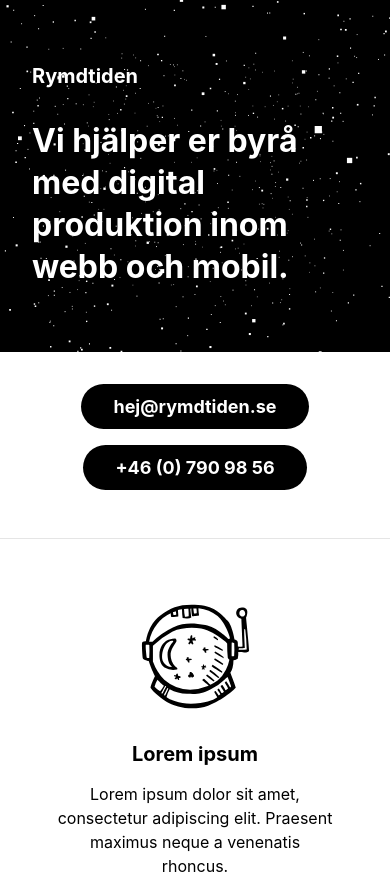
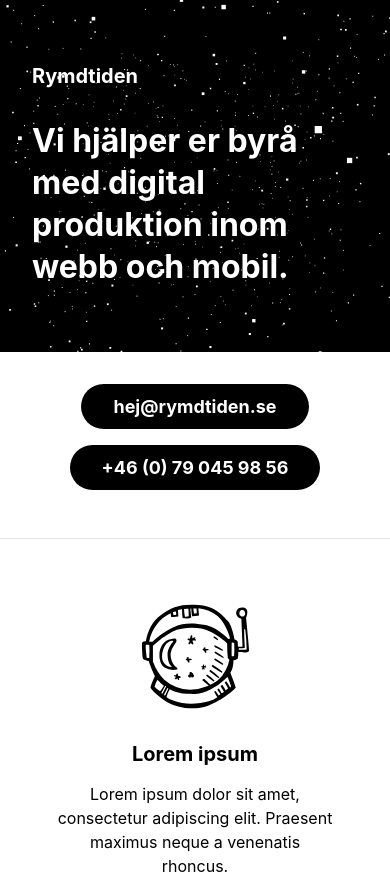
Before and after one commit to rymdtiden/rymdtiden-website, a website: page src/index.html in a window 390 px wide. Shown: the top 881 px of the page. Drawn offline with Linux system fonts and the light colour scheme.

Commit message:
changed phone nr

```diff
--- a/src/index.html
+++ b/src/index.html
@@ -26,7 +26,7 @@
         <a class="button" href="mailto:hej@rymdtiden.se">hej@rymdtiden.se</a>
       </div>
       <div class="contact__button">
-        <a class="button" href="tel:+46790459856">+46 (0) 790 98 56</a>
+        <a class="button" href="tel:+46790459856">+46 (0) 79 045 98 56</a>
       </div>
     </section>
     <section class="services">
```
